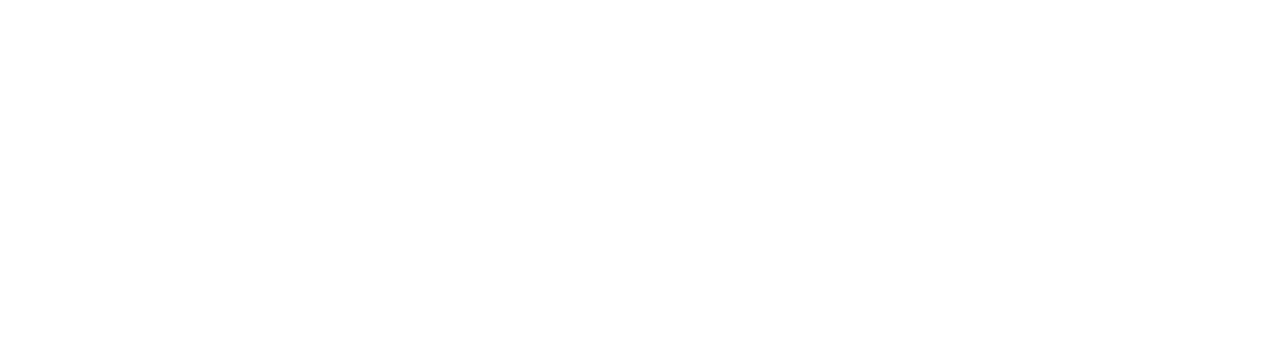
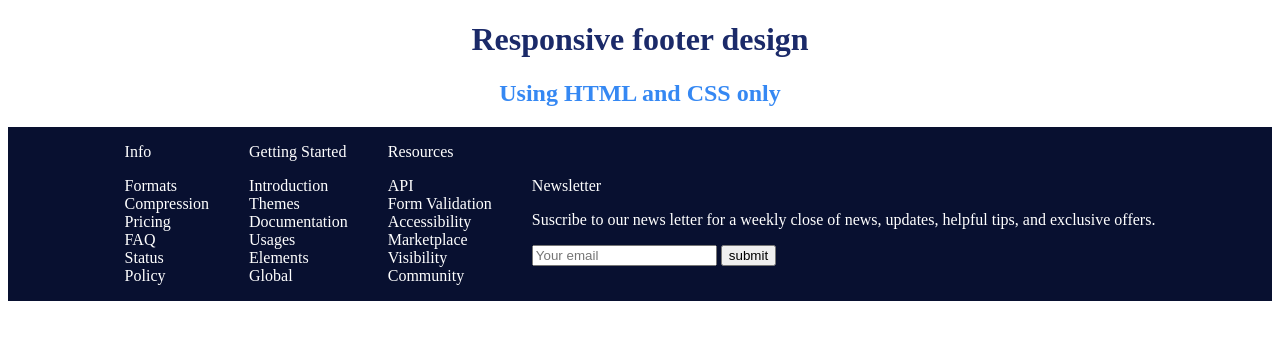
Before and after one commit to Kelvin-Peprah/Responsive-footer-design, a plain HTML site: page index.html in a window 1280 px wide. Drawn offline with Linux system fonts and the light colour scheme.

Commit message:
Footer design

```diff
--- a/index.html
+++ b/index.html
@@ -9,6 +9,60 @@
     <link rel="stylesheet" href="style.css">
   </head>
   <body>
+    <div class="container">
+      <h1>Responsive footer design</h1>
+      <h2>Using HTML and CSS only</h2>
+
+      <footer>
+        <div>
+          <p>Info</p>
+          <ul>
+            <li>Formats</li>
+            <li>Compression</li>
+            <li>Pricing</li>
+            <li>FAQ</li>
+            <li>Status</li>
+            <li>Policy</li>
+          </ul>
+        </div>
+
+        <div>
+          <p>Getting Started</p>
+          <ul>
+            <li>Introduction</li>
+            <li>Themes</li>
+            <li>Documentation</li>
+            <li>Usages</li>
+            <li>Elements</li>
+            <li>Global</li>
+          </ul>
+        </div>
+
+        <div>
+          <p>Resources</p>
+          <ul>
+            <li>API</li>
+            <li>Form Validation</li>
+            <li>Accessibility</li>
+            <li>Marketplace</li>
+            <li>Visibility</li>
+            <li>Community</li>
+          </ul>
+        </div>
+
+        <div>
+          <p>Newsletter</p>
+          <p>Suscribe to our news letter for a weekly close of news, updates, helpful tips, and exclusive offers.</p>
+          <input type="email" placeholder="Your email" name="email" id="email">
+          <input type="button" name="submit" id="button" value="submit">
+
+        <!--
+          <p>Dont forget to add the buttons</p>
+          <p>Social media buttons</p>
+        -->
+        </div>
+      </footer>
+    </div>
 
   </body>
 </html>
--- a/style.css
+++ b/style.css
@@ -0,0 +1,31 @@
+h1 {
+  color: rgb(27, 42, 105);
+  text-align: center;
+}
+h2 {
+  color: rgb(53, 136, 243);
+  text-align: center;
+}
+
+footer {
+  display: flex;
+  justify-content: center;
+  align-items: center;
+  flex-flow: row wrap;
+  gap: 40px;
+  background-color: rgb(8, 16, 48);
+}
+
+p {
+  color: white;
+  text-align: justify;
+}
+
+ul {
+  list-style-type: none;
+  padding: 0;
+}
+
+li {
+  color: white;
+}
```
